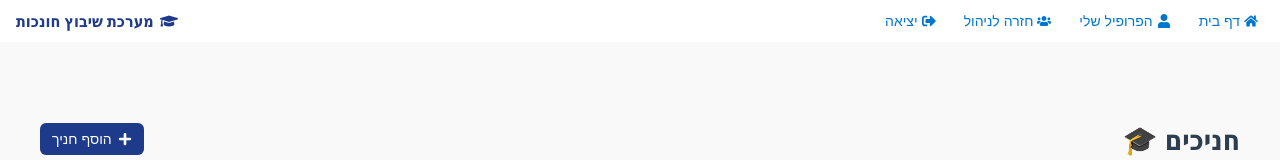
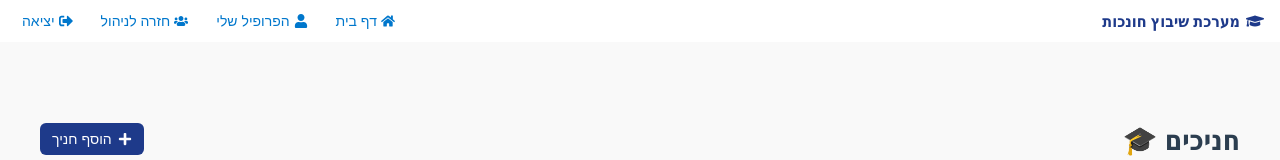
Before and after one commit to danielraz29/papa-frontend, a React (Create React App) app: page /trainees in a window 1280 px wide. Shown: the top 160 px of the page. Built offline with nearby package versions, Linux system fonts and the light colour scheme; no server answers; sample sign-in values are in the browser's storage.

Commit message:
Update TraineesPage.js

```diff
--- a/src/TraineesPage.js
+++ b/src/TraineesPage.js
@@ -65,18 +65,19 @@ function TraineesPage() {
 
   return (
     <div className={styles.traineesLayout}>
-     <nav className={styles.topbarPro}>
+    <nav className={styles.topbarPro}>
+  <div className={styles.logoTitle}>
+    <FaGraduationCap className={styles.icon} />
+    <span>מערכת שיבוץ חונכות</span>
+  </div>
   <div className={styles.topbarButtons}>
     <button onClick={() => navigate('/')}><FaHome /> דף בית</button>
     <button><FaUser /> הפרופיל שלי</button>
     <button onClick={() => navigate('/dashboard/admin')}><FaUsers /> חזרה לניהול</button>
     <button onClick={handleLogout}><FaSignOutAlt /> יציאה</button>
   </div>
-  <div className={styles.logoTitle}>
-    <FaGraduationCap className={styles.icon} />
-    <span>מערכת שיבוץ חונכות</span>
-  </div>
 </nav>
+
 
 
       <main className={styles.traineesWrapper}>
```
